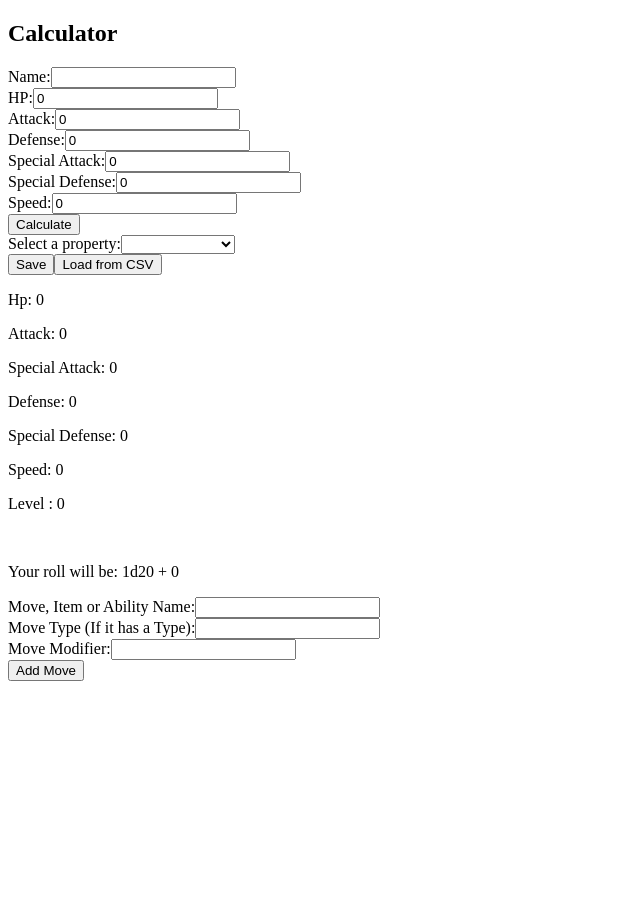
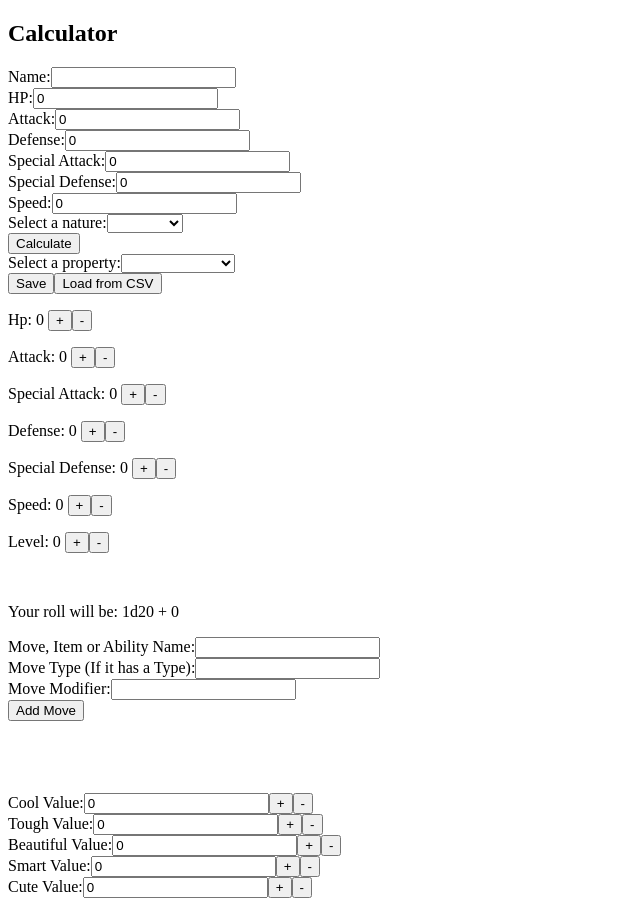
Before and after one commit to GabrielOLima/Pokecalculator, an Angular app: page / in a window 1280 px wide. Shown: the whole page, without its empty margins (0-640 px from the left). Before the commit the page ends 800 px from the top, so only its background shows below. Built offline with nearby package versions, Linux system fonts and the light colour scheme.

Commit message:
Soft Skill implementation, and other QoL.

```diff
--- a/src/app/calculator/calculator.component.html
+++ b/src/app/calculator/calculator.component.html
@@ -29,6 +29,12 @@
   <div class="form-group">
     <label for="speed">Speed:</label>
     <input [(ngModel)]="baseSpeed" id="speed" class="form-control" type="number">
+  </div>
+  <div class="form-group">
+    <label for="property">Select a nature:</label>
+    <select [(ngModel)]="selectedNature" id="property" class="form-control">
+      <option *ngFor="let nature of pokemonNatures" [value]="nature">{{nature}}</option>
+    </select>
   </div>
 
   <button (click)="calculateStats()">Calculate</button>
@@ -63,13 +69,13 @@
   </div>
 
   <div class="result-container">
-    <p>Hp: {{hp}}</p>
-    <p>Attack: {{attack}}</p>
-    <p>Special Attack: {{specialAttack}}</p>
-    <p>Defense: {{defense}}</p>
-    <p>Special Defense: {{specialDefense}}</p>
-    <p>Speed: {{speed}}</p>
-    <p>Level : {{level}}</p>
+    <p>Hp: {{hp}} <button (click)="increment('hp')">+</button> <button (click)="decrement('hp')">-</button></p>
+    <p>Attack: {{attack}} <button (click)="increment('attack')">+</button> <button (click)="decrement('attack')">-</button></p>
+    <p>Special Attack: {{specialAttack}} <button (click)="increment('specialAttack')">+</button> <button (click)="decrement('specialAttack')">-</button></p>
+    <p>Defense: {{defense}} <button (click)="increment('defense')">+</button> <button (click)="decrement('defense')">-</button></p>
+    <p>Special Defense: {{specialDefense}} <button (click)="increment('specialDefense')">+</button> <button (click)="decrement('specialDefense')">-</button></p>
+    <p>Speed: {{speed}} <button (click)="increment('speed')">+</button> <button (click)="decrement('speed')">-</button></p>
+    <p>Level: {{level}} <button (click)="increment('level')">+</button> <button (click)="decrement('level')">-</button></p>
     <br/>
 
     <p>Your roll will be: 1d20 + {{onSelectStat(selectedProperty)}} {{selectedValue}}</p>
@@ -106,7 +112,46 @@
   <div *ngIf="storedMoves.length > 0">
     <h2>Stored Moves</h2>
     <ul>
-      <li *ngFor="let move of storedMoves">{{move.name}} - {{move.pokemonType}} - {{move.modifier}}</li>
+      <li *ngFor="let move of storedMoves; let i = index">
+        {{move.name}} - {{move.pokemonType}} - {{move.modifier}}
+        <button (click)="removeMove(i)">Remove</button>
+      </li>
     </ul>
   </div>
 </div>
+
+
+<br />
+<br />
+<br />
+<br />
+
+<div class="soft-skills">
+  <div class="form-group">
+    <label for="moveName">Cool Value:</label>
+    <input [(ngModel)]="coolValue" id="moveName" class="form-control" type="string">
+    <button (click)="increment('coolValue')">+</button> <button (click)="decrement('coolValue')">-</button>
+  </div>
+  <div class="form-group">
+    <label for="moveName">Tough Value:</label>
+    <input [(ngModel)]="toughValue" id="moveName" class="form-control" type="string">
+    <button (click)="increment('toughValue')">+</button> <button (click)="decrement('toughValue')">-</button>
+  </div>
+  <div class="form-group">
+    <label for="moveName">Beautiful Value:</label>
+    <input [(ngModel)]="beautifulValue" id="moveName" class="form-control" type="string">
+    <button (click)="increment('beautifulValue')">+</button> <button (click)="decrement('level')">-</button>
+  </div>
+  <div class="form-group">
+    <label for="moveName">Smart Value:</label>
+    <input [(ngModel)]="smartValue" id="moveName" class="form-control" type="string">
+    <button (click)="increment('smartValue')">+</button> <button (click)="decrement('smartValue')">-</button>
+  </div>
+  <div class="form-group">
+    <label for="moveName">Cute Value:</label>
+    <input [(ngModel)]="cuteValue" id="moveName" class="form-control" type="string">
+    <button (click)="increment('smartValue')">+</button> <button (click)="decrement('smartValue')">-</button>
+  </div>
+  <br />
+
+</div>
--- a/src/app/calculator/calculator.component.ts
+++ b/src/app/calculator/calculator.component.ts
@@ -13,6 +13,7 @@ interface Move {
   styleUrls: ['./calculator.component.css']
 })
 export class CalculatorComponent {
+  [key: string]: any;
   baseHP = 0;
   baseAttack = 0;
   baseSpecialAttack = 0;
@@ -40,6 +41,93 @@ export class CalculatorComponent {
   selectedModifier = 'No Modifier';
   modifierTooltip = '';
 
+
+  //Soft Skills
+  selectedNature = '';
+  pokemonNatures = [
+    'Adamant',
+    'Bashful',
+    'Bold',
+    'Brave',
+    'Calm',
+    'Careful',
+    'Docile',
+    'Gentle',
+    'Hardy',
+    'Hasty',
+    'Impish',
+    'Jolly',
+    'Lax',
+    'Lonely',
+    'Mild',
+    'Modest',
+    'Naive',
+    'Naughty',
+    'Quiet',
+    'Quirky',
+    'Rash',
+    'Relaxed',
+    'Sassy',
+    'Serious',
+    'Timid'
+  ];
+  coolValue: number = 0;
+  toughValue: number = 0;
+  beautifulValue: number = 0;
+  smartValue : number = 0;
+  cuteValue: number = 0;
+
+  increment(property: string) {
+    this[property]++;
+  }
+
+  decrement(property: string) {
+    this[property]--;
+  }
+
+  calculateSoftStat(attack: number, defense: number, speed: number, specialAttack: number, specialDefense: number) {
+    const stats = [
+      this.attack,
+      this.defense,
+      this.speed,
+      this.specialAttack,
+      this.specialDefense
+    ];
+    stats.sort((a, b) => b - a);
+
+    if (attack === stats[0] || attack  === stats[1] || attack  === stats[2]) {
+      this.coolValue = 6;
+    } else {
+      this.coolValue = 0;
+    }
+
+    if (defense === stats[0] || defense === stats[1] || defense === stats[2]) {
+      this.toughValue = 6;
+    } else {
+      this.toughValue = 0;
+    }
+
+    if (specialAttack === stats[0] || specialAttack === stats[1] || specialAttack === stats[2]) {
+      this.beautifulValue = 6;
+    } else {
+      this.beautifulValue = 0;
+    }
+
+    if (specialDefense === stats[0] || specialDefense === stats[1] || specialDefense === stats[2]) {
+      this.smartValue = 6;
+    } else {
+      this.smartValue = 0;
+    }
+
+    if (speed === stats[0] || speed === stats[1] || speed === stats[2]) {
+      this.cuteValue = 6;
+    } else {
+      this.cuteValue = 0;
+    }
+    this.calculateNature(this.selectedNature)
+    console.log(`The three highest stats are: ${stats[0]}, ${stats[1]}, ${stats[2]}`);
+  }
+
   calculateStat(input: number, property: string): number {
     let multiplier: number;
     switch (property) {
@@ -63,6 +151,116 @@ export class CalculatorComponent {
     } else {
       console.log('This was rounded up')
       return Math.ceil((input / 10) * multiplier);
+    }
+
+  }
+
+  calculateNature(nature: string){
+    switch(nature) {
+      case 'Hardy':
+        this.coolValue -= 2
+        this.coolValue += 4
+        break;
+      case 'Docile':
+        this.toughValue -= 2
+        this.toughValue += 4
+        break;
+      case 'Bashful':
+        this.beautifulValue -= 2
+        this.beautifulValue += 4
+        break;
+      case 'Quirky':
+        this.smartValue -= 2
+        this.smartValue += 4
+        break;
+      case 'Serious':
+        this.cuteValue -= 2
+        this.cuteValue += 4
+        break;
+      case 'Bold':
+        this.coolValue -= 2
+        this.toughValue += 4
+        break;
+      case 'Modest':
+        this.coolValue -= 2
+        this.beautifulValue += 4
+        break;
+      case 'Calm':
+        this.coolValue -= 2
+        this.smartValue += 4
+        break;
+      case 'Timid':
+        this.coolValue -= 2
+        this.cuteValue += 4
+        break;
+      case 'Lonely':
+        this.toughValue -= 2
+        this.coolValue += 4
+        break;
+      case 'Lonely':
+        this.toughValue -= 2
+        this.coolValue += 4
+        break;
+      case 'Mild':
+        this.toughValue -= 2
+        this.beautifulValue += 4
+        break;
+      case 'Gentle':
+        this.toughValue -= 2
+        this.smartValue += 4
+        break;
+      case 'Hasty':
+        this.toughValue -= 2
+        this.cuteValue += 4
+        break;
+      case 'Adamant':
+        this.beautifulValue -= 2
+        this.coolValue += 4
+        break;
+      case 'Impish':
+        this.beautifulValue -= 2
+        this.toughValue += 4
+        break;
+      case 'Careful':
+        this.beautifulValue -= 2
+        this.smartValue += 4
+        break;
+      case 'Jolly':
+        this.beautifulValue -= 2
+        this.cuteValue += 4
+        break;
+      case 'Naughty':
+        this.smartValue -= 2
+        this.coolValue += 4
+        break;
+      case 'Lax':
+        this.smartValue -= 2
+        this.toughValue += 4
+        break;
+      case 'Rash':
+        this.smartValue -= 2
+        this.beautifulValue += 4
+        break;
+      case 'Naive':
+        this.smartValue -= 2
+        this.cuteValue += 4
+        break;
+      case 'Brave':
+        this.cuteValue -= 2
+        this.coolValue += 4
+        break;
+      case 'Relaxed':
+        this.cuteValue -= 2
+        this.toughValue += 4
+        break;
+      case 'Quiet':
+        this.cuteValue -= 2
+        this.beautifulValue += 4
+        break;
+      case 'Sassy':
+        this.cuteValue -= 2
+        this.smartValue += 4
+        break;
     }
   }
 
@@ -91,31 +289,7 @@ export class CalculatorComponent {
     }
   }
 
-  // calculateEffectiveness(effectiveness: string) {
-  //   switch(effectiveness) {
-  //     case 'Normal':
-  //       this.calculateStats;
-  //       break;
-  //     case 'Not Effective':
-  //       this.calculateStats;
-  //       this.damageValue -= 2
-  //       if(this.damageValue < 0){
-  //         this.damageValue = 0
-  //       }
-  //       break;
-  //     case 'Double Not Effective':
-  //       this.calculateStats;
-  //       this.damageValue -= 3;
-  //       if(this.damageValue < 0){
-  //         this.damageValue = 0
-  //       }
-  //       break;
-  //     case 'No Modifier':
-  //     default:
-  //       this.calculateStats;
-  //       break;
-  //   }
-  // }
+
 
   onSelectStat(stat: string,): void {
     switch (stat) {
@@ -170,6 +344,7 @@ export class CalculatorComponent {
     this.specialDefense = this.calculateStat(this.baseSpecialDefense, 'attack');
     this.speed = this.calculateStat(this.baseSpeed, 'attack');
     this.level = Math.floor(((this.hp - 20) / 2) + this.attack + this.specialAttack + this.defense + this.specialDefense + this.speed);
+    this.calculateSoftStat(this.attack, this.defense, this.speed, this.specialAttack, this.specialDefense);
   }
 
   addMove() {
@@ -187,10 +362,16 @@ export class CalculatorComponent {
     this.newMoveModifier = '';
   }
 
+  removeMove(index: number) {
+    this.storedMoves.splice(index, 1);
+  }
+
   save() {
     const data = [
       this.name,
       this.baseHP,
+      this.hp,
+      this.level,
       this.baseAttack,
       this.baseSpecialAttack,
       this.baseDefense,
@@ -199,6 +380,17 @@ export class CalculatorComponent {
       this.selectedProperty,
       this.selectedModifier,
       this.selectedValue,
+      this.coolValue,
+      this.toughValue,
+      this.beautifulValue,
+      this.smartValue,
+      this.cuteValue,
+      this.selectedNature,
+      this.attack,
+      this.specialAttack,
+      this.defense,
+      this.specialDefense,
+      this.speed,
       JSON.stringify(this.storedMoves), // Store stringified array
     ];
     const csv = Papa.unparse([data]);
@@ -224,9 +416,36 @@ export class CalculatorComponent {
       if (reader.result !== null) {
         const text = reader.result.toString();
         const { data } = Papa.parse(text);
-        const [name, baseHP, baseAttack, baseSpecialAttack, baseDefense, baseSpecialDefense, baseSpeed, selectedProperty, selectedModifier, selectedValue, storedMoves] = data[0] as string[];
+        const [
+          name,
+          baseHP,
+          hp,
+          level,
+          baseAttack,
+          baseSpecialAttack,
+          baseDefense,
+          baseSpecialDefense,
+          baseSpeed,
+          selectedProperty,
+          selectedModifier,
+          selectedValue,
+          coolValue,
+          toughValue,
+          beautifulValue,
+          smartValue,
+          cuteValue,
+          selectedNature,
+          attack,
+          specialAttack,
+          defense,
+          specialDefense,
+          speed,
+          storedMoves
+        ] = data[0] as string[];
         this.name = name;
         this.baseHP = parseInt(baseHP);
+        this.hp = parseInt(hp);
+        this.level = parseInt(level);
         this.baseAttack = parseInt(baseAttack);
         this.baseSpecialAttack = parseInt(baseSpecialAttack);
         this.baseDefense = parseInt(baseDefense);
@@ -235,6 +454,17 @@ export class CalculatorComponent {
         this.selectedProperty = selectedProperty;
         this.selectedModifier = selectedModifier;
         this.selectedValue = parseInt(selectedValue);
+        this.coolValue = parseInt(coolValue);
+        this.toughValue = parseInt(toughValue);
+        this.beautifulValue = parseInt(beautifulValue);
+        this.smartValue = parseInt(smartValue);
+        this.cuteValue = parseInt(cuteValue);
+        this.selectedNature = selectedNature;
+        this.attack = parseInt(attack);
+        this.specialAttack = parseInt(specialAttack);
+        this.defense = parseInt(defense);
+        this.specialDefense = parseInt(specialDefense);
+        this.speed = parseInt(speed);
         this.storedMoves = JSON.parse(storedMoves); // Parse stored moves data back into an array
       }
     };
```
Lines whose indentation alone changed are shown as unchanged.
